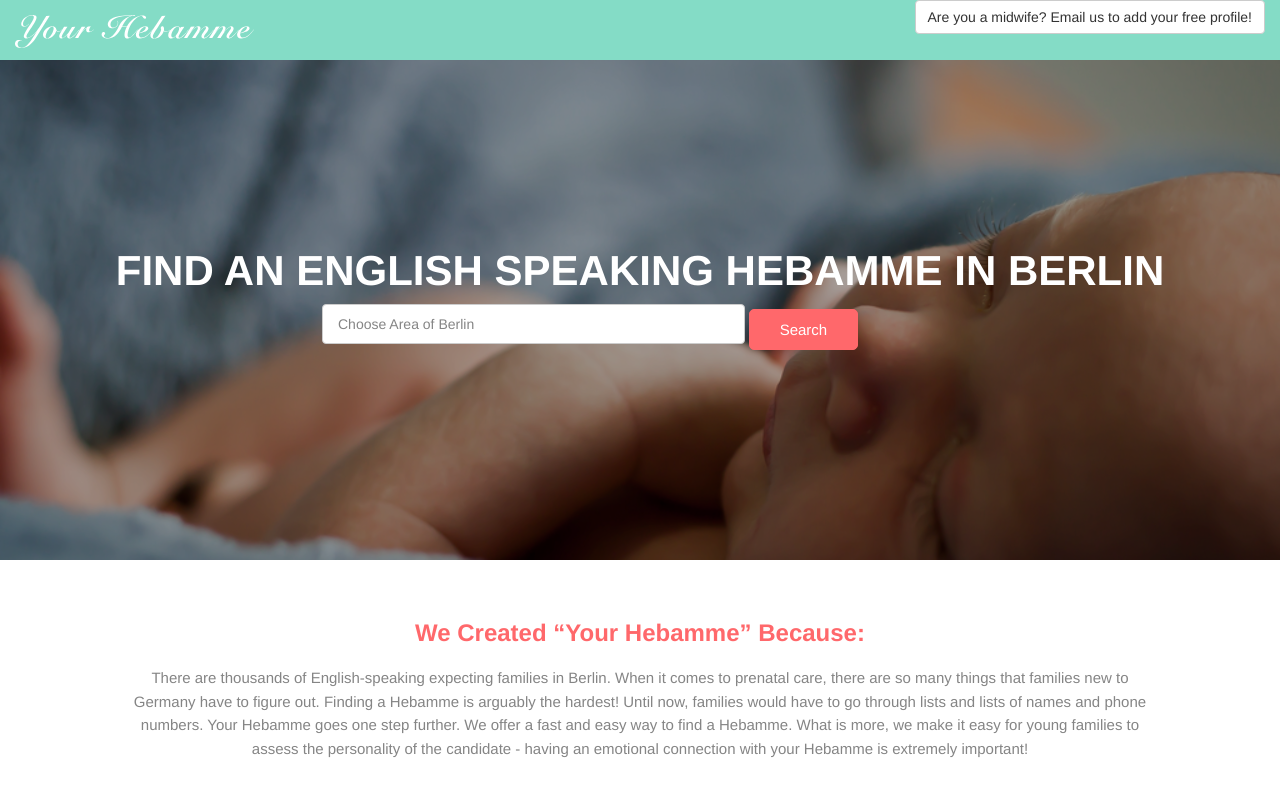
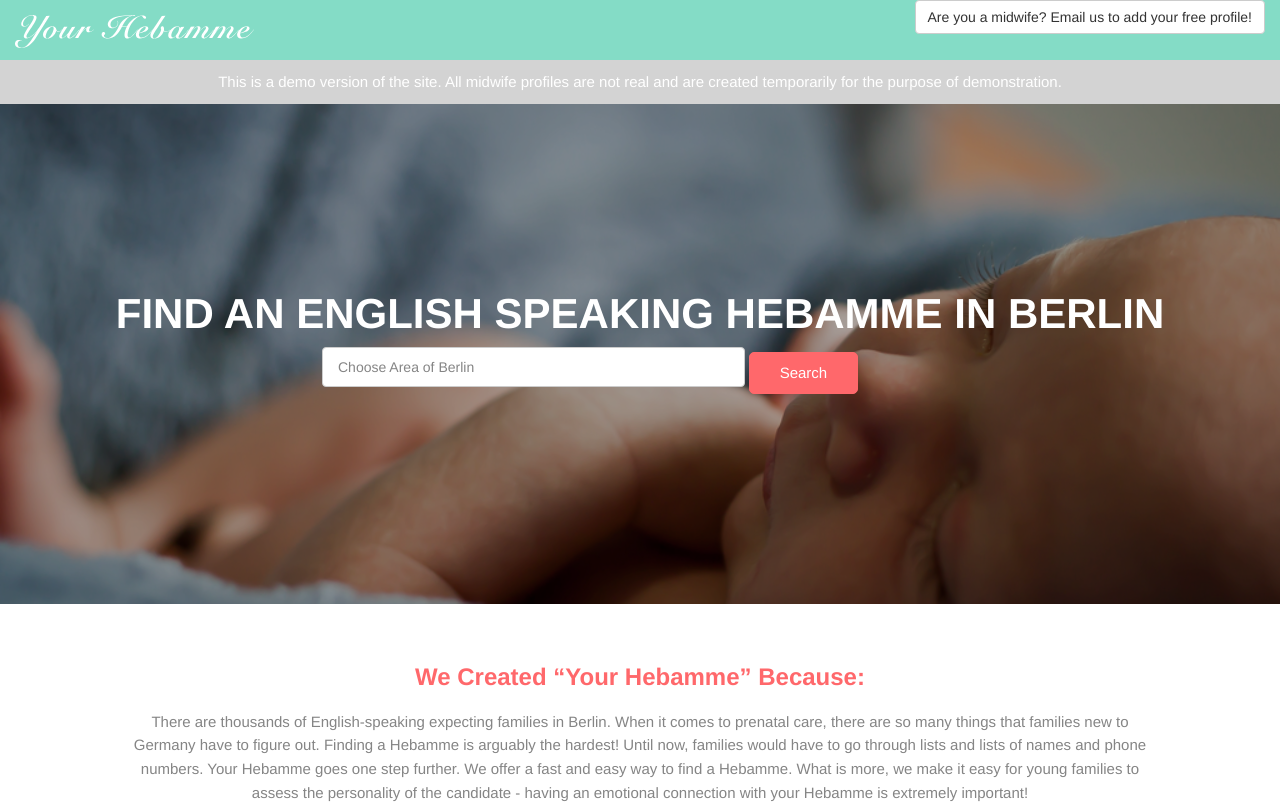
Before and after one commit to manninglabs/heblist, a Vue app: page / in a window 1280 px wide. Shown: the top 803 px of the page. Built offline with nearby package versions, Linux system fonts and the light colour scheme; a web font is replaced by a local one.

Commit message:
Minor changes in style.

```diff
--- a/src/pages/Home.vue
+++ b/src/pages/Home.vue
@@ -4,6 +4,9 @@
     <link rel="stylesheet" type="text/css" href="/static/css/bootstrap-col-15.css">
     <link rel="stylesheet" type="text/css" href="/static/css/index-style-max-767px.css" media="screen and (max-width: 767px)"> -->
     <site-nav-bar />
+    <div id="demo">
+      <p>This is a demo version of the site. All midwife profiles are not real and are created temporarily for the purpose of demonstration.</p>
+    </div>
     <div class="container-fluid hidden-xs" id="homepage-banner">
       <div class="row">
         <div class="col-lg-12">
```
